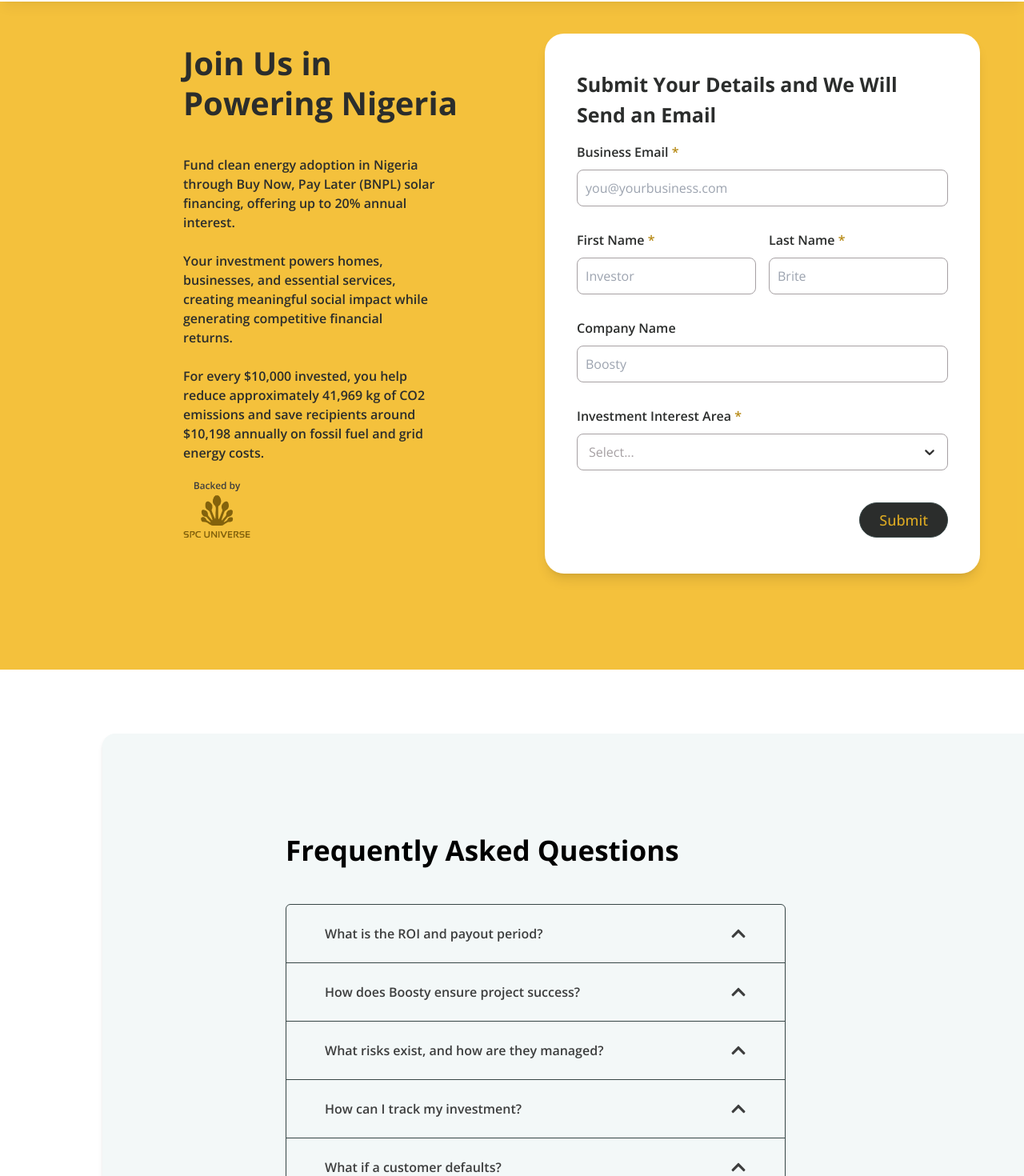
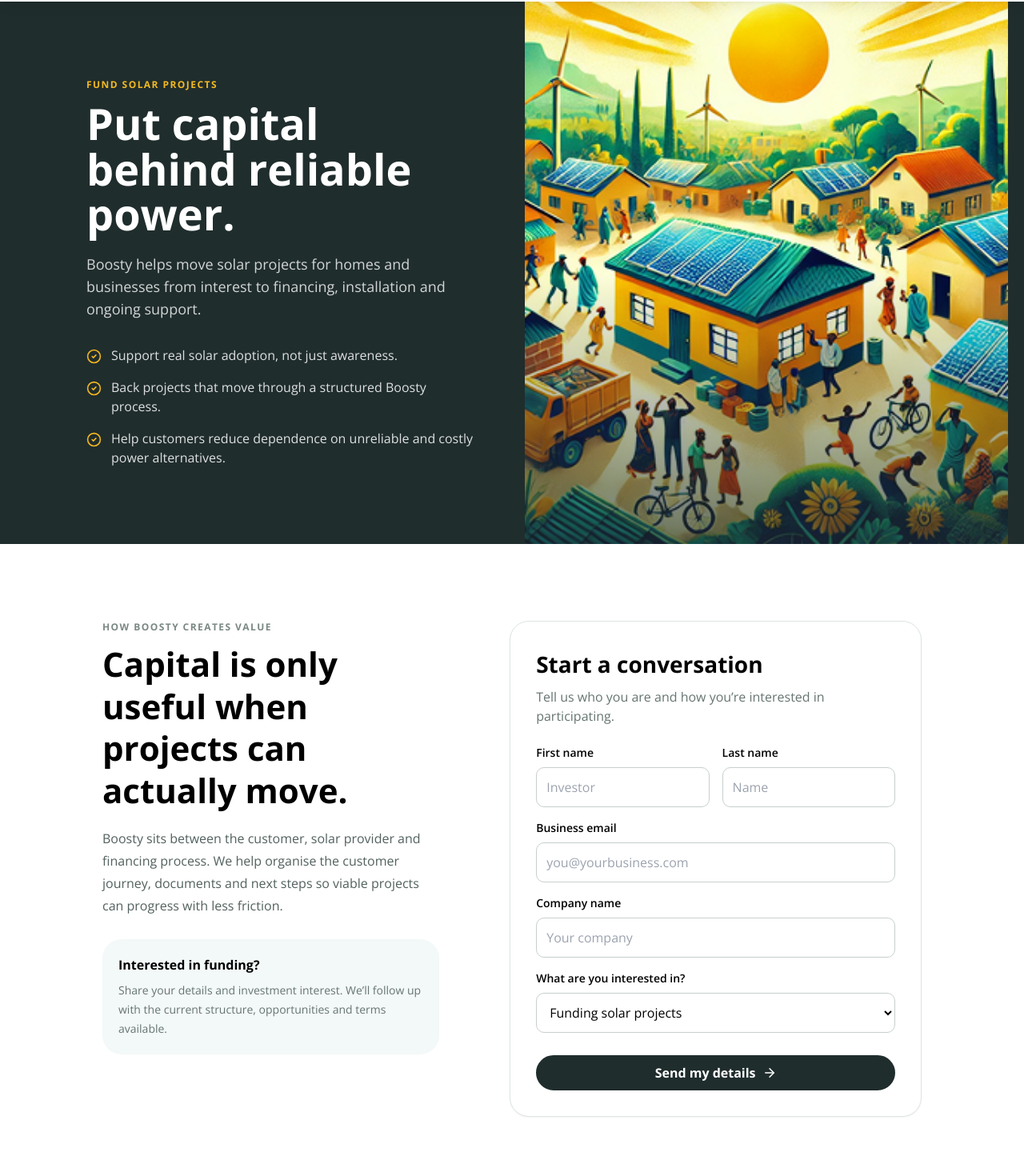
Before and after one commit to AimuaO/Boosty, a React (Vite) app: page /fund-solar-projects in a window 1280 px wide. Shown: the part 78-1548 px from the top of the page at 80% size. Built offline with nearby package versions, Linux system fonts and the light colour scheme.

Commit message:
redesign: clarify funding page and remove stale claims

```diff
--- a/src/pages/FundSolarProjects.jsx
+++ b/src/pages/FundSolarProjects.jsx
@@ -1,241 +1,107 @@
-import React, { useState } from "react";
-import FAQ from "../components/FAQ";
-import Select from "react-select";
+import React from "react";
+import { ArrowRight, CheckCircle2 } from "lucide-react";
 import Footer from "../components/Footer";
-
-const interestAreaOptions = [
-  { value: "chocolate", label: "Chocolate" },
-  { value: "strawberry", label: "Strawberry" },
-  { value: "vanilla", label: "Vanilla" },
-];
-
-// Custom styles to match your design
-const customStyles = {
-  control: (provided, state) => ({
-    ...provided,
-    borderColor: "#A6A0A3",
-    borderWidth: "1.5px",
-    borderRadius: "8px",
-    padding: "4px",
-    fontSize: "16px",
-    boxShadow: "none",
-    "&:hover": {
-      borderColor: "#A6A0A3",
-    },
-  }),
-  placeholder: (provided) => ({
-    ...provided,
-    color: "#A6A0A3",
-  }),
-  menu: (provided) => ({
-    ...provided,
-    backgroundColor: "#202D2D",
-    borderRadius: "8px",
-    overflow: "hidden",
-    marginTop: "4px",
-  }),
-  option: (provided, state) => ({
-    ...provided,
-    backgroundColor: state.isFocused ? "#555" : "#333",
-    color: "#F9C74F", // Yellow text color
-    cursor: "pointer",
-    padding: "10px",
-    "&:hover": {
-      backgroundColor: "#555",
-    },
-  }),
-  singleValue: (provided) => ({
-    ...provided,
-    color: "#333",
-  }),
-  dropdownIndicator: (provided) => ({
-    ...provided,
-    color: "#333",
-    "&:hover": {
-      color: "#333",
-    },
-  }),
-  indicatorSeparator: () => ({
-    display: "none",
-  }),
-};
+import BoostyButton from "../components/ui/BoostyButton";
 
 const FundSolarProjects = () => {
-  const [selectedInterestArea, setSelectedInterestArea] = useState(null);
-
-  const handleChange = (selectedOption) => {
-    setSelectedOption(selectedOption);
-    console.log(`Option selected:`, selectedOption);
-  };
-  const fundFAQs = [
-    {
-      question: "What is the ROI and payout period?",
-      answer:
-        "Eligibility is determined by the vetting process of our financial partners. Start by using the Solar Assistant and selecting the BNPL ('pay small-small') option to begin the process.",
-    },
-    {
-      question: "How does Boosty ensure project success?",
-      answer:
-        "Approvals typically take 1-3 business days once all required documents are submitted.",
-    },
-    {
-      question: "What risks exist, and how are they managed?",
-      answer: "Yes, Boosty serves both residential and commercial customers.",
-    },
-    {
-      question: "How can I track my investment?",
-      answer:
-        "The Energy Assistant calculates your energy needs, recommends the right solar system, and helps you manage payments.",
-    },
-    {
-      question: "What if a customer defaults?",
-      answer: "Yes, you can pay off your loan early without any penalties.",
-    },
-  ];
   return (
     <>
-      <div className="">
-        <div className="bg-[#F3B921E0] px-[20px] md:px-[72px] lg:px-[229px] py-[32px] md:py-[96px] lg:py-[120px] grid grid-cols-1 lg:grid-cols-2 place-items-center gap-[32px] lg:gap-[82px] text-body_text lg:h-max">
-          <div className="w-full md:w-[70%] lg:w-full">
-            <h1 className="font-bold text-[30px] lg:text-[40px] leading-tight">
-              Join Us in <br /> Powering Nigeria
+      <section className="mt-[60px] lg:mt-[80px] bg-[#202D2D] text-white overflow-hidden">
+        <div className="max-w-[1240px] mx-auto grid lg:grid-cols-[1fr_0.95fr] items-stretch">
+          <div className="px-[28px] md:px-[72px] lg:pl-[88px] lg:pr-[64px] py-[72px] md:py-[96px]">
+            <p className="uppercase tracking-[0.12em] text-xs font-bold text-[#F3B921]">
+              Fund solar projects
+            </p>
+            <h1 className="mt-3 text-[40px] md:text-[54px] font-bold leading-[1.05] max-w-[650px]">
+              Put capital behind reliable power.
             </h1>
+            <p className="mt-5 text-[18px] leading-7 text-white/80 max-w-[620px]">
+              Boosty helps move solar projects for homes and businesses from interest to financing, installation and ongoing support.
+            </p>
 
-            <div className="space-y-4 mt-3 lg:mt-8 mb-0 lg:mb-8 w-full lg:w-[85%] font-[600]">
-              <div className="flex gap-[1rem]">
-                <div>
-                  <p className="mt-2">
-                    Fund clean energy adoption in Nigeria through Buy Now, Pay
-                    Later (BNPL) solar financing, offering up to 20% annual
-                    interest.
-                  </p>
+            <div className="mt-8 grid gap-4 max-w-[620px]">
+              {[
+                "Support real solar adoption, not just awareness.",
+                "Back projects that move through a structured Boosty process.",
+                "Help customers reduce dependence on unreliable and costly power alternatives.",
+              ].map((item) => (
+                <div key={item} className="flex gap-3 items-start">
+                  <CheckCircle2 size={19} className="text-[#F3B921] mt-1 shrink-0" />
+                  <p className="text-white/85 leading-6">{item}</p>
+                </div>
+              ))}
             </div>
           </div>
-              <div className="flex gap-[1rem]">
-                <div>
-                  <p className="mt-2">
-                    Your investment powers homes, businesses, and essential
-                    services, creating meaningful social impact while generating
-                    competitive financial returns.
-                  </p>
+
+          <div className="relative min-h-[380px] lg:min-h-[610px]">
+            <img
+              src="/powering.png"
+              alt="Solar power supporting homes and businesses"
+              className="absolute inset-0 w-full h-full object-cover"
+            />
+            <div className="absolute inset-0 bg-gradient-to-t from-[#202D2D]/65 via-transparent to-transparent" />
           </div>
         </div>
-              <div className="flex gap-[1rem]">
+      </section>
+
+      <section className="px-[28px] md:px-[72px] lg:px-[128px] py-[80px] md:py-[96px]">
+        <div className="max-w-[1160px] mx-auto grid lg:grid-cols-[0.9fr_1.1fr] gap-[48px] lg:gap-[88px] items-start">
           <div>
-                  <p className="mt-2">
-                    For every $10,000 invested, you help reduce approximately
-                    41,969 kg of CO2 emissions and save recipients around
-                    $10,198 annually on fossil fuel and grid energy costs.
+            <p className="uppercase tracking-[0.12em] text-xs font-bold text-[#7A8885]">How Boosty creates value</p>
+            <h2 className="mt-3 text-[32px] md:text-[42px] font-bold leading-tight">
+              Capital is only useful when projects can actually move.
+            </h2>
+            <p className="mt-5 text-[#52615F] leading-7">
+              Boosty sits between the customer, solar provider and financing process. We help organise the customer journey, documents and next steps so viable projects can progress with less friction.
+            </p>
+            <div className="mt-7 rounded-[24px] bg-[#F3F8F8] p-5">
+              <p className="font-bold">Interested in funding?</p>
+              <p className="text-sm text-[#667572] mt-2 leading-6">
+                Share your details and investment interest. We’ll follow up with the current structure, opportunities and terms available.
               </p>
             </div>
           </div>
 
-              <div>
-                <img
-                  src="/spcUniverseBlack.svg"
-                  alt=""
-                  className="w-[85px] h-[80px]"
+          <form className="bg-white border border-[#DDE5E2] rounded-[24px] p-[24px] md:p-[32px] shadow-sm">
+            <h2 className="text-[24px] md:text-[28px] font-bold">Start a conversation</h2>
+            <p className="text-[#667572] mt-2 mb-6">Tell us who you are and how you’re interested in participating.</p>
+
+            <div className="grid md:grid-cols-2 gap-4">
+              {[
+                ["First name","Investor"],
+                ["Last name","Name"],
+                ["Business email","you@yourbusiness.com"],
+                ["Company name","Your company"],
+              ].map(([label,placeholder]) => (
+                <label key={label} className={label === "Business email" || label === "Company name" ? "md:col-span-2" : ""}>
+                  <span className="text-sm font-semibold block mb-2">{label}</span>
+                  <input
+                    className="p-3 border-[1.5px] border-[#C7D0CD] rounded-[10px] w-full outline-none focus:border-[#374646]"
+                    placeholder={placeholder}
                   />
-              </div>
-            </div>
-          </div>
-          <div className="w-full">
-            <form
-              className="bg-white w-full lg:w-max shadow-lg px-[25px] lg:px-[40px] py-[45px] rounded-[24px]"
-              action="submit"
-            >
-              <h1 className="text-[19px] lg:text-[25px] font-[700] mb-4">
-                Submit Your Details and We Will <br /> Send an Email
-              </h1>
-              <div className="text-base font-[600] my-[10px]">
-                <label>
-                  Business Email <span className="text-[#B78A16]">*</span>
                 </label>
-              </div>
-              <input
-                className="mb-[20px] p-[10px] border-[1.5px] border-[#A6A0A3] rounded-[8px] w-full"
-                type="text"
-                placeholder="you@yourbusiness.com"
-                required
-              />
-              <div className="flex flex-col md:flex-row gap-[1rem] w-full">
-                <div className="w-full md:w-1/2">
-                  <div className="text-base font-[600] my-[10px]">
-                    <label>
-                      First Name <span className="text-[#B78A16]">*</span>
-                    </label>
-                  </div>
-                  <input
-                    className="p-[10px] placeholder:text-sm lg:placeholder:text-base border-[1.5px] border-[#A6A0A3] rounded-[8px] w-full"
-                    type="text"
-                    placeholder="Investor"
-                  />
+              ))}
             </div>
 
-                <div className="w-full md:w-1/2">
-                  <div className="text-base font-[600] my-[10px]">
-                    <label>
-                      Last Name <span className="text-[#B78A16]">*</span>
+            <label className="block mt-4">
+              <span className="text-sm font-semibold block mb-2">What are you interested in?</span>
+              <select className="p-3 border-[1.5px] border-[#C7D0CD] rounded-[10px] w-full bg-white outline-none focus:border-[#374646]">
+                <option>Funding solar projects</option>
+                <option>Strategic investment in Boosty</option>
+                <option>Institutional financing partnership</option>
+                <option>Other</option>
+              </select>
             </label>
-                  </div>
 
-                  <input
-                    className="p-[10px] placeholder:text-sm lg:placeholder:text-base border-[1.5px] border-[#A6A0A3] rounded-[8px] w-full"
-                    type="text"
-                    placeholder="Brite"
-                  />
-                </div>
-              </div>
-              <div className="text-base font-[600] my-[10px] mt-[30px]">
-                <label>Company Name</label>
-              </div>
-              <input
-                className="p-[10px] placeholder:text-sm lg:placeholder:text-base border-[1.5px] border-[#A6A0A3] rounded-[8px] w-full"
-                type="text"
-                placeholder="Boosty"
-                required
-              />
-              <div className="flex gap-[1rem] mb-10">
-                <div className="w-full">
-                  <div className="text-base font-[600] my-[10px] mt-[30px]">
-                    <label>
-                      Investment Interest Area{" "}
-                      <span className="text-[#B78A16]">*</span>
-                    </label>
-                  </div>
-                  <Select
-                    value={selectedInterestArea}
-                    onChange={setSelectedInterestArea}
-                    options={interestAreaOptions}
-                    styles={customStyles}
-                    placeholder="Select..."
-                    required
-                  />
-                </div>
-              </div>
-
-              <div className="flex items-center justify-end w-full">
-                <div>
-                  <button
-                    type="button"
-                    className="px-[24px] h-[44px] text-boosty_yellow text-lg font-medium bg-body_text rounded-full hover:bg-boosty_green border border-boosty_green hover:border-boosty_yellow duration-150 transition-all ease-linear"
-                  >
-                    Submit
-                  </button>
-                </div>
-              </div>
+            <BoostyButton type="button" className="mt-7 w-full">
+              Send my details
+              <ArrowRight size={18} />
+            </BoostyButton>
           </form>
         </div>
-        </div>
+      </section>
 
-        <div className="py-[40px] md:py-[80px] pl-0 lg:pl-[128px]">
-          <div className="bg-[#F3F8F8] rounded-l-[16px] shadow-md">
-            <FAQ items={fundFAQs} />
-          </div>
-        </div>
-      </div>
-
-      <Footer hasFAQ={true} />
+      <Footer hasFAQ={false} />
     </>
   );
 };
```
Lines whose indentation alone changed are shown as unchanged.
